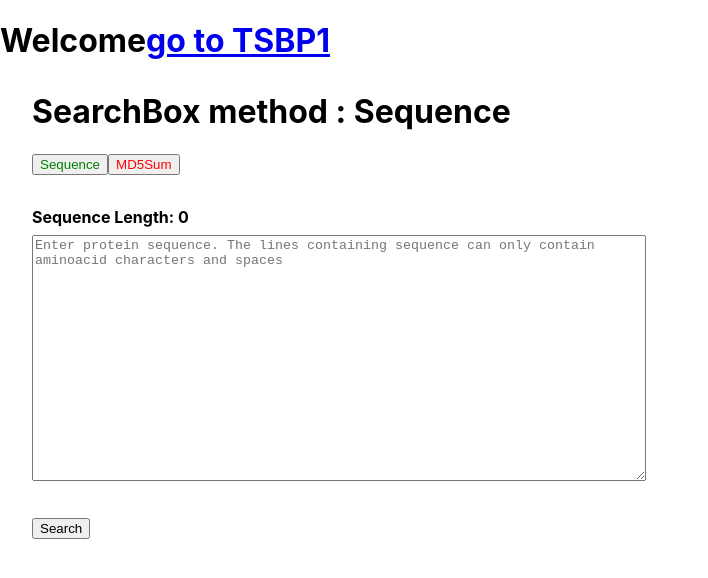
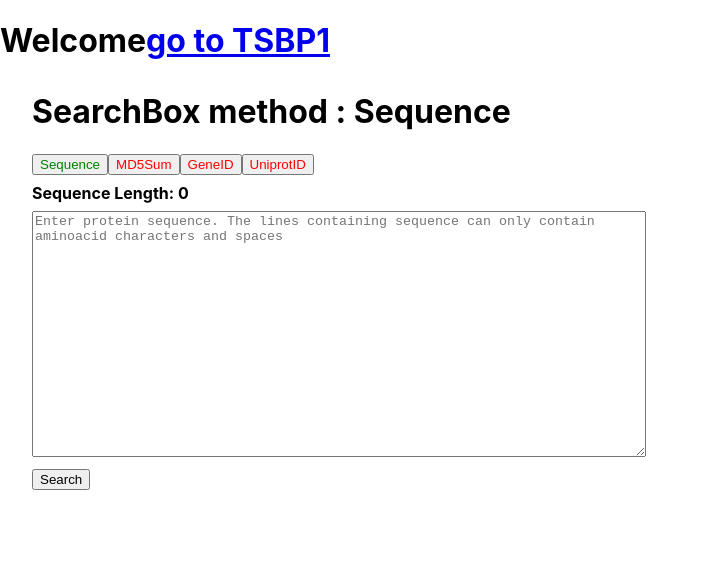
Before and after one commit to CompGenomeLab/missense_atlas, a React (Create React App) app: page / in a window 1280 px wide. Shown: the top 578 px of the page, without its empty margins (0-708 px from the left). Built offline with nearby package versions, Linux system fonts and the light colour scheme.

Commit message:
searching using geneId or uniprotId added

```diff
--- a/src/App.js
+++ b/src/App.js
@@ -29,7 +29,7 @@ function App() {
     <Router>
       <Routes>
         <Route path = '/' element={<HomePage/>}/>
-        <Route path = '/protein/:md5sum' element={<ProteinPage/>}/>
+        <Route path = '/protein/:searchMethod/:searchString' element={<ProteinPage/>}/>
       </Routes>
     </Router>
     </>
--- a/src/components/SearchBox/index.js
+++ b/src/components/SearchBox/index.js
@@ -10,9 +10,12 @@ import { database_url,aminoacid_ordering } from "../../config/config";
 function SearchBox(){
 
     const navigate = useNavigate();
-    const [searchMethod,setSearchMethod] = useState('Sequence'); // sequence or md5sum
+    const [searchMethod,setSearchMethod] = useState('Sequence'); // sequence md5sum geneId or UniprotId
     const [proteinSequence,setProteinSequence] = useState(''); // .trim() the sequence to remove white spaces
     const [inputMD5Sum , setInputMD5Sum] = useState('');
+    const [inputGeneId, setInputGeneId] = useState('');
+    const [inputUniprotId, setInputUniprotId] = useState('');
+
     const [errorMessage, setErrorMessage] = useState('');
     let trimmedProteinSequence = proteinSequence; // will be trimmed using helper_protein_sequence_trimmer
     // let test_hash = MD5(protein_sequence).toString();
@@ -59,10 +62,10 @@ function SearchBox(){
       MD5Sum_text_area_color = 'green';
     }
 
-    const textBoxField = () => {
+    let textBoxField;
     if(searchMethod === 'MD5Sum'){
-            return(
-                <div style={{ margin:'2rem auto'}}>
+      textBoxField = (
+          <div style={{ margin:'0rem auto'}}>
               <h4>
                   { inputMD5Sum.trim().length !== 32 ? 'Length of MD5Sum must be 32'
                   :'MD5Sum is Correct Length' }
@@ -78,8 +81,8 @@ function SearchBox(){
       )
   }
   else if (searchMethod === 'Sequence'){
-            return(
-                <div style={{ margin:'2rem 0px'}}>
+    textBoxField =(
+          <div style={{ margin:'0rem 0px'}}>
               <h4 style={{margin:'0.5rem 0px'}}> Sequence Length: {trimmedProteinSequence.length}</h4>
               <textarea
               style={{width:'50%',height:'30vh'}}
@@ -91,23 +94,55 @@ function SearchBox(){
           </div>
       )
   }
+  else if(searchMethod === 'geneId'){
+    textBoxField = (
+        <div style={{ margin:'0rem auto'}}>
+            <h4>
+                Enter the Uniprot ID of the gene
+            </h4>
+            <input
+            style={{height:'1rem', width:'25rem' }}
+            placeholder="gene ID"
+            value={inputGeneId}
+            onChange={(e) => setInputGeneId(() => e.target.value)}
+            >
+            </input>
+        </div>
+    )
+  }
+  else if(searchMethod === 'uniprotId'){
+    textBoxField = (
+        <div style={{ margin:'0rem auto'}}>
+            <h4>
+                Enter the Uniprot ID accession of the sequence
+            </h4>
+            <input
+            style={{height:'1rem', width:'25rem' }}
+            placeholder="Uniprot ID"
+            value={inputUniprotId}
+            onChange={(e) => setInputUniprotId(() => e.target.value)}
+            >
+            </input>
+        </div>
+    )
+  }
   else{ // searchmethod isn't selected;
-            return(
+    textBoxField =(
           <div>
               ERROR Search method not found
           </div>
       )
   }
-    }
 
-    const callApi = (final_md5Sum) => {
+
+    const callApiMD5Sum = (final_md5Sum) => {
         const request_url = "md5sum_to_sequence/" + String(final_md5Sum); // may also add this to configjs
         axios.get(database_url + request_url ) // cors policy
         .then(function (response) {
           // handle success
           console.log('FOUND IN DB')
           setErrorMessage('');
-          navigate('/protein/' + final_md5Sum);
+          navigate('/protein/md5sum' + final_md5Sum);
 
           console.log(response);
         })
@@ -123,13 +158,32 @@ function SearchBox(){
         });
     }
 
+    const callApiById = (search_method , input_id) => {
+      navigate('/protein/' + String(searchMethod) + "/" + String(input_id).toUpperCase());
+    }
     const handleSearchClicked = () => {
+      if (searchMethod === 'Sequence' || searchMethod === 'MD5Sum')
+      {
         let final_md5Sum = inputMD5Sum;
         if (searchMethod === 'Sequence'){
             final_md5Sum = MD5(trimmedProteinSequence).toString();
             // console.log(final_md5Sum);
         }
-        callApi(final_md5Sum);
+        callApiMD5Sum(final_md5Sum);
+      }
+      else if (searchMethod === 'geneId' || searchMethod === 'uniprotId' ) {
+        let userInputId;
+        if (searchMethod === 'geneId'){
+          userInputId = inputGeneId;
+        }
+        if(searchMethod === 'uniprotId'){
+          userInputId = inputUniprotId;
+        }
+        callApiById(searchMethod, userInputId)
+      }
+      else{
+        setErrorMessage("Error, search using Sequence, MD5Sum, GeneId or UniprotId");
+      }
 
     }
 
@@ -152,18 +206,36 @@ function SearchBox(){
         >
           MD5Sum
         </button>
-        {textBoxField()}
+        <button
+          onClick={() => setSearchMethod("geneId")}
+          style={
+            searchMethod === "geneId" ? { color: "green" } : { color: "red" }
+          }
+        >
+          GeneID
+        </button>
+        <button
+          onClick={() => setSearchMethod("uniprotId")}
+          style={
+            searchMethod === "uniprotId" ? { color: "green" } : { color: "red" }
+          }
+        >
+          UniprotID
+        </button>
+        {textBoxField}
         {errorMessage.length !== 0 && (
           <div
-            style={{ display: "flex", marginTop: "-2rem", marginBottom: "0px" }}
+            style={{ display: "flex", marginTop: "0rem", marginBottom: "0px" }}
           >
-            <p style={{ color: "red" }}> {errorMessage}</p>
-            <IconButton onClick={() => setErrorMessage('')} >
-              <CloseIcon />
+            <p style={{ color: "red", font: "1rem Arial" }}> {errorMessage}</p>
+            <IconButton onClick={() => setErrorMessage("")}>
+              <CloseIcon fontSize="small" />
             </IconButton>
           </div>
         )}
-        <button onClick={handleSearchClicked}>Search</button>
+        <button style={{ marginTop: "0.5rem" }} onClick={handleSearchClicked}>
+          Search
+        </button>
       </div>
     );
 
@@ -173,3 +245,44 @@ function SearchBox(){
 
 
 export default SearchBox;
+
+// const textBoxField = () => {
+    //     if(searchMethod === 'MD5Sum'){
+    //         return(
+    //             <div style={{ margin:'2rem auto'}}>
+    //                 <h4>
+    //                     { inputMD5Sum.trim().length !== 32 ? 'Length of MD5Sum must be 32'
+    //                     :'MD5Sum is Correct Length' }
+    //                 </h4>
+    //                 <input
+    //                 style={{height:'1rem', width:'25rem', color: MD5Sum_text_area_color }}
+    //                 placeholder="Enter MD5Sum"
+    //                 value={inputMD5Sum}
+    //                 onChange={(e) => setInputMD5Sum(() => e.target.value)}
+    //                 >
+    //                 </input>
+    //             </div>
+    //         )
+    //     }
+    //     else if (searchMethod === 'Sequence'){
+    //         return(
+    //             <div style={{ margin:'2rem 0px'}}>
+    //                 <h4 style={{margin:'0.5rem 0px'}}> Sequence Length: {trimmedProteinSequence.length}</h4>
+    //                 <textarea
+    //                 style={{width:'50%',height:'30vh'}}
+    //                 placeholder="Enter protein sequence. The lines containing sequence can only contain aminoacid characters and spaces"
+    //                 value={proteinSequence}
+    //                 onChange={(e) => setProteinSequence(() => e.target.value)}
+    //                 >
+    //                 </textarea>
+    //             </div>
+    //         )
+    //     }
+    //     else{ // searchmethod isn't selected;
+    //         return(
+    //             <div>
+    //                 ERROR Search method not found
+    //             </div>
+    //         )
+    //     }
+    // }
--- a/src/routes/ProteinPage.js
+++ b/src/routes/ProteinPage.js
@@ -32,7 +32,10 @@ import {
 
 const ProteinPage = () => {
   // add ?q=1, to the url to get uniprot metadata
-  const { md5sum } = useParams();
+  //searchMethod is either md5sum, geneId, or uniprotId
+  const { searchMethod,searchString } = useParams(); // searchString is either md5sum, geneid or uniprotId
+  console.log(useParams());
+  const [md5sum, setMd5sum] = useState("");
   const [allProteinData, setAllProteinData] = useState({});
   const [proteinDataLoadingStatus, setProteinDataLoadingStatus] = useState("Fetching protein data");
   const [metadata, setMetadata] = useState([]);
@@ -124,7 +127,19 @@ const ProteinPage = () => {
   //     agent: false,
   //  });
 
-    const request_url = "all_scores/md5sum/" + String(md5sum);
+    let request_url = "";
+    console.log(searchMethod,searchString);
+    if(searchMethod.toLowerCase() === 'md5sum'){
+      request_url = "all_scores/md5sum/" + String(searchString);
+      setMd5sum(searchString);
+    }
+    if (searchMethod.toLowerCase() === 'uniprotid'){
+      request_url = "all_scores/uniprotid/" + String(searchString)
+    }
+    if (searchMethod.toLowerCase() === 'geneid'){
+      request_url = "all_scores/geneid/" + String(searchString);
+    }
+    if (request_url.length > 2){
       axios
         .get((database_url + request_url)) // cors policy
         .then(function (response) {
@@ -139,6 +154,7 @@ const ProteinPage = () => {
           setCurrentPredictionToolParameters(first_available_tool);
           setAllProteinData(response.data);
           setProteinDataLoadingStatus("Protein data loaded successfully");
+          setMd5sum(response.data?.md5sum)
           // console.log("pdata = ");
           // console.log(response.data);
         })
@@ -151,26 +167,12 @@ const ProteinPage = () => {
           console.log("api called for " + database_url + request_url);
           // always executed
         });
+    }
 
-
-  }, [md5sum]);
+  }, [searchMethod, searchString]);
 
 
   useEffect(() => {
-    // fetch metadata
-
-    // const findHumanIndex = (input_metadata) => {
-    //   let i = 0;
-    //   while (input_metadata[i]?.organism?.taxonomy !== 9606) {
-    //     i += 1;
-    //     if (i > 2000) {
-    //       // to make sure we don't get an infinite loop
-    //       console.log("Couldn't find the human protein in metadata");
-    //       return -1;
-    //     }
-    //   }
-    //   return i;
-    // };
     const fetchMetadata = () => {
       axios
         .get( // &organism=Homo%20sapiens to only get the results for human proteins
@@ -195,7 +197,9 @@ const ProteinPage = () => {
           console.log("api called to fetfch metadata");
         });
     };
+    if (md5sum.length === 32){
       fetchMetadata();
+    }
   }, [md5sum]);
 
   const helper_switch_tool_find_minmax_median_of_tool_scores_provean = (prediction_tool_parameters) => {
```
Lines whose indentation alone changed are shown as unchanged.
